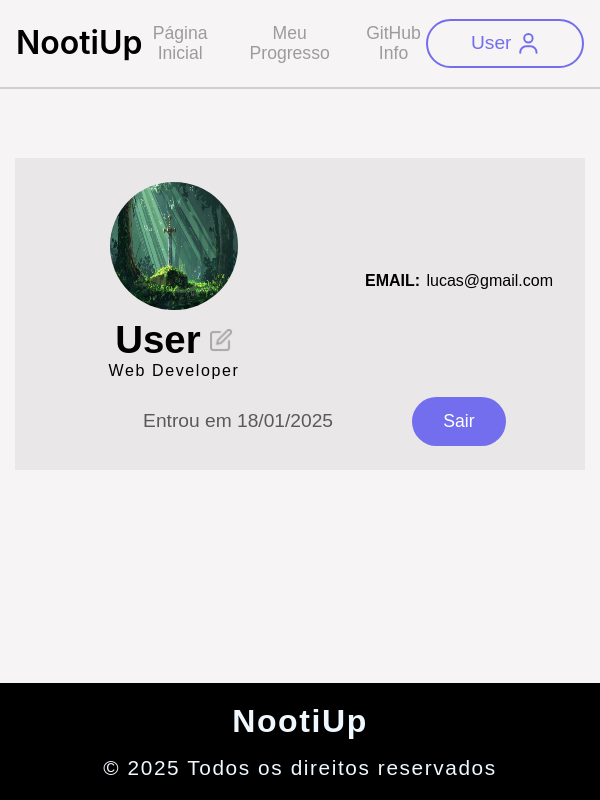
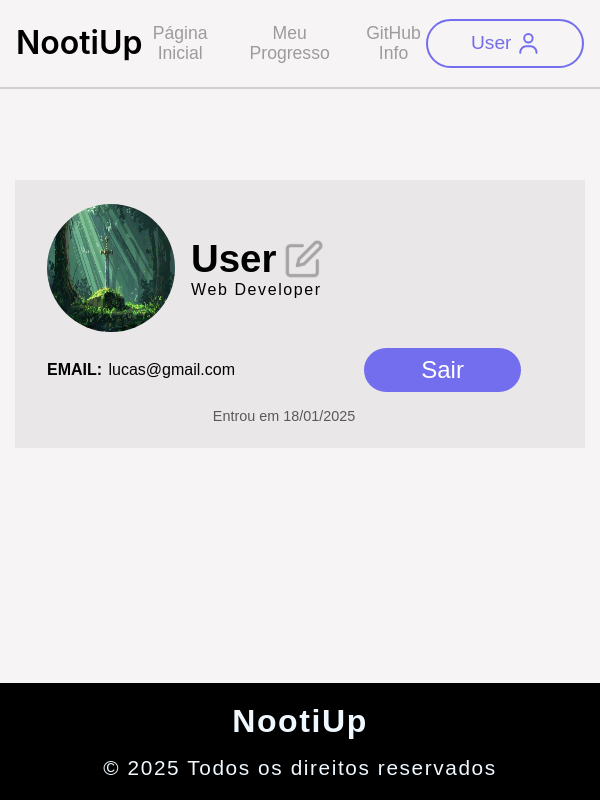
Before and after one commit to Lucas2907/NootiUp-frontend, a React (Vite) app: page /my-profile in a window 600 px wide. Built offline with nearby package versions, Linux system fonts and the light colour scheme; no server answers.

Commit message:
create a new media query to solve  horizontal bar

```diff
--- a/src/components/MyProfile/MyProfile.css
+++ b/src/components/MyProfile/MyProfile.css
@@ -106,9 +106,12 @@
   grid-area: sair;
   display: flex;
   justify-content: center;
+  width: 100%;
+  max-width: 9.8rem;
+  margin-left: auto;
 }
 
-@media (max-width: 700px) {
+@media (max-width: 480px) {
   .my-profile {
     grid-template-columns: 1fr;
     grid-template-areas:
@@ -118,7 +121,7 @@
       "sair";
     padding: 1.5rem 1rem;
     row-gap: 1rem;
-    justify-content: center;
+    place-items: center;
   }
 
   .my-profile__user-image {
@@ -161,7 +164,6 @@
 
   .my-profile-text {
     font-size: 1rem;
-    text-align: center;
   }
 
   .my-profile__button {
@@ -169,14 +171,19 @@
     padding: 0.9rem 1.2rem;
     max-width: 50%;
   }
+
+  .my-profile-exit_link {
+    max-width: 100%;
+  }
 }
 
-@media (min-width: 481px) and (max-width: 1000px) {
+@media (min-width: 481px) and (max-width: 728px) {
   .my-profile {
     padding: 1.5rem 2rem;
     grid-template-areas:
-      "user user email"
-      "data data sair";
+      "user user "
+      "email sair"
+      "data data";
   }
 
   .my-profile__user-image {
@@ -202,7 +209,23 @@
   }
 
   .my-profile-text {
-    font-size: 1.2rem;
-    text-align: right;
+    font-size: 0.9rem;
+    text-align: center;
+  }
+
+  .my-profile-exit {
+    padding: 0.5rem 2rem;
+    margin-left: auto;
   }
 }
+
+@media (min-width: 729px) and (max-width: 1100px) {
+  .my-profile {
+    grid-template-columns: 1.5fr 1fr;
+    grid-template-areas:
+      "user user "
+      "email sair"
+      "data data";
+    gap: 1.8rem;
+  }
+}
```
